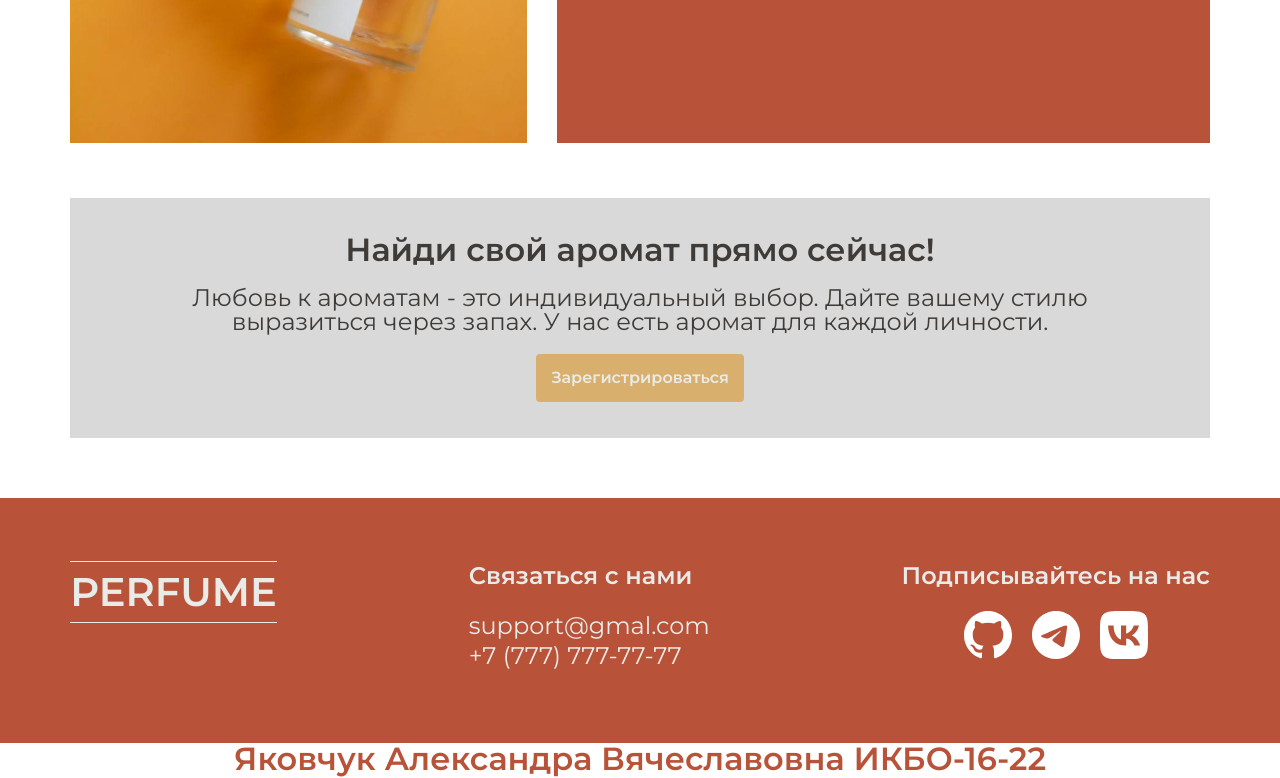
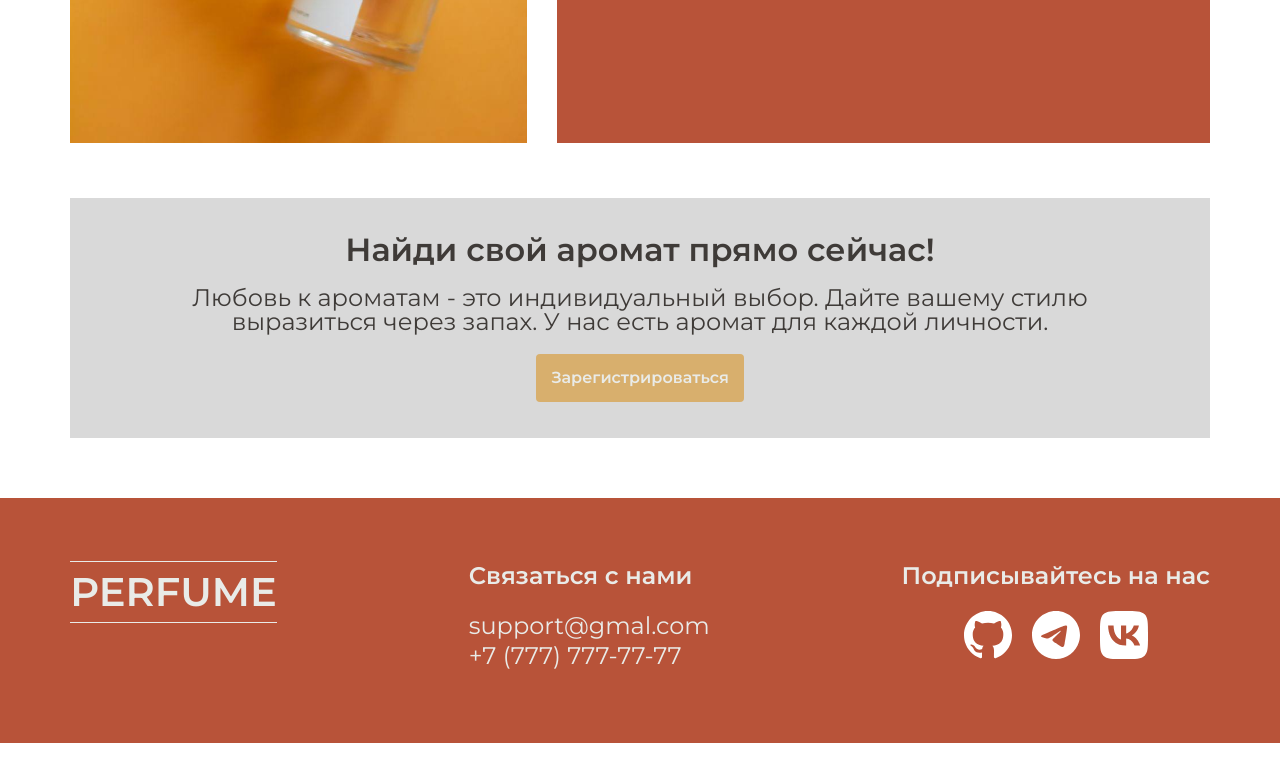
Before and after one commit to mesanyaa/mesanyaa.github.io, a plain HTML site: page index.html in a window 1280 px wide. Shown: the part 2152-2930 px from the top of the page. After the commit the page ends 2895 px from the top, so only its background shows below. Drawn offline with nearby package versions, Linux system fonts and the light colour scheme.

Commit message:
final update

```diff
--- a/index.html
+++ b/index.html
@@ -269,9 +269,6 @@
         </div>
       </div>
     </footer>
-    <div class="container group-and-fio">
-      Яковчук Александра Вячеславовна ИКБО-16-22
-    </div>
     <script src="js/script.js"></script>
   </body>
 </html>
```
Also changed, not shown: card-reference-2.html (+0 -3 lines), card-reference-3.html (+0 -3 lines), card-reference-4.html (+0 -3 lines), card-reference-5.html (+0 -3 lines), card-reference-6.html (+0 -3 lines), card-reference.html (+0 -3 lines), cart.html (+0 -3 lines), catalog.html (+0 -3 lines), sign-up.html (+0 -3 lines), wishlist.html (+0 -3 lines).
